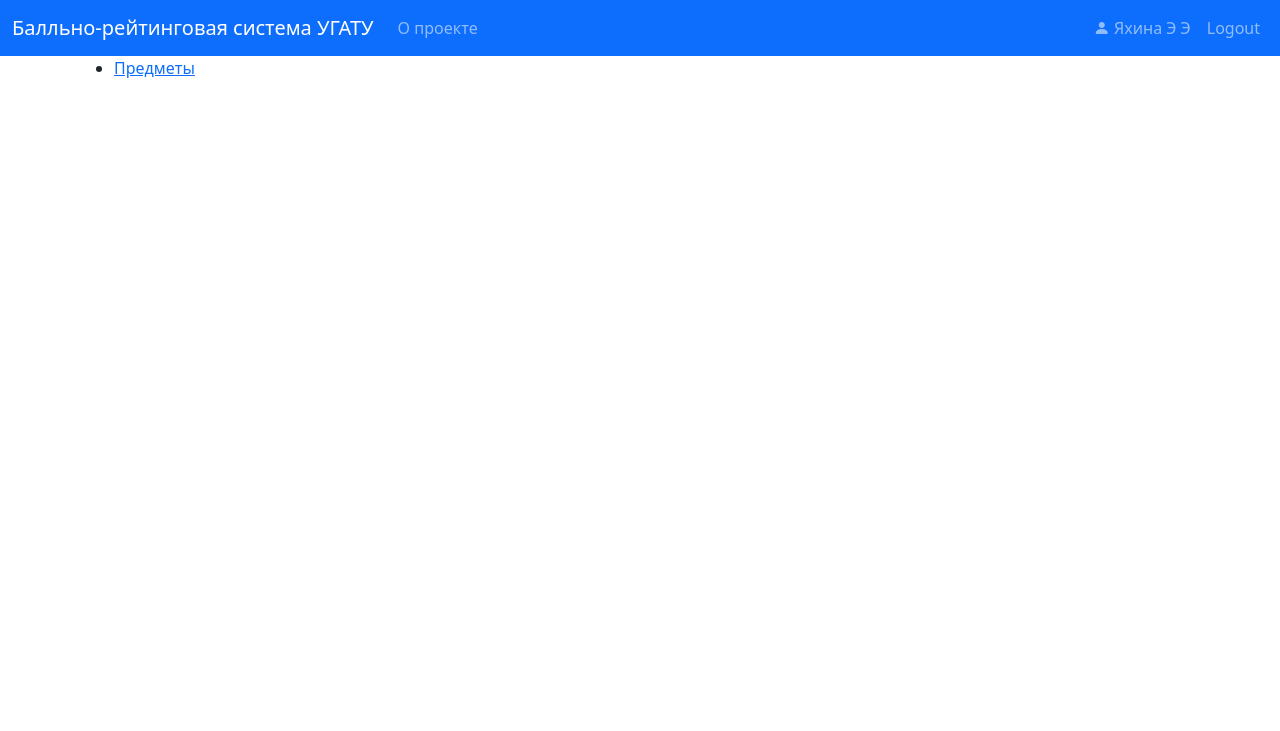
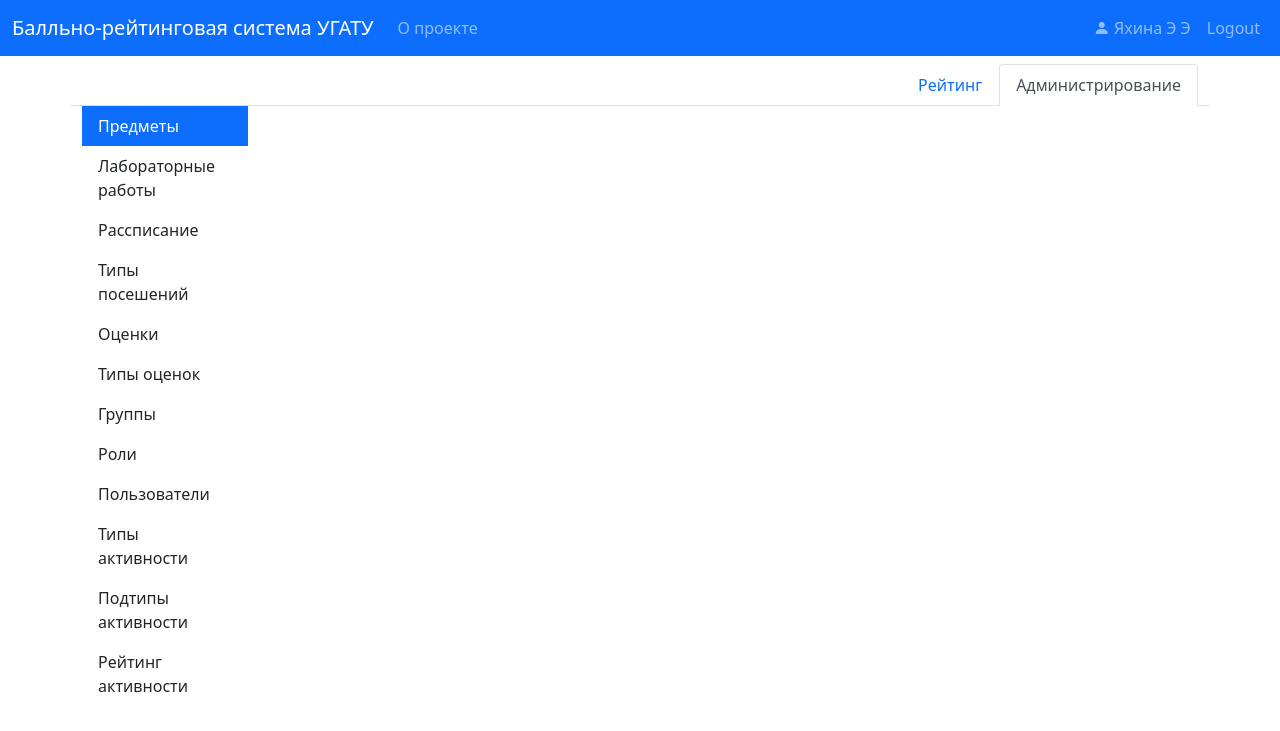
Before and after one commit to sumluxgirl/flaskProject, a Flask app: page /admin in a window 1280 px wide. Shown: the top 731 px of the page. Run offline with Flask 2, Linux system fonts and the light colour scheme; a user stored in the database is signed in; some libraries are stand-ins or nearby versions.

Commit message:
begin admin page

```diff
--- a/pointraing/deans_office/routes.py
+++ b/pointraing/deans_office/routes.py
@@ -106,6 +106,62 @@ def activity_decline(activity_id, group_id, student_id):
 
 
 @deans_office.route('/admin')
+@deans_office.route('/admin/<string:entity>')
 @login_required
-def admin():
-    return render_template('admin.html')
+def admin(entity=None):
+    groups = [{
+        'name': 'Предметы',
+        'url': '#',
+        'id': 'subject'
+    }, {
+        'name': 'Лабораторные работы',
+        'url': '#',
+        'id': 'lab'
+    }, {
+        'name': 'Рассписание',
+        'url': '#',
+        'id': 'attendance'
+    }, {
+        'name': 'Типы посешений',
+        'url': '#',
+        'id': 'attendance_type'
+    }, {
+        'name': 'Оценки',
+        'url': '#',
+        'id': 'grade'
+    }, {
+        'name': 'Типы оценок',
+        'url': '#',
+        'id': 'type_grade'
+    }, {
+        'name': 'Группы',
+        'url': '#',
+        'id': 'group'
+    }, {
+        'name': 'Роли',
+        'url': '#',
+        'id': 'role'
+    }, {
+        'name': 'Пользователи',
+        'url': '#',
+        'id': 'user'
+    }, {
+        'name': 'Типы активности',
+        'url': '#',
+        'id': 'activity_type'
+    }, {
+        'name': 'Подтипы активности',
+        'url': '#',
+        'id': 'activity_sub_type'
+    }, {
+        'name': 'Рейтинг активности',
+        'url': '#',
+        'id': 'rate_activity'
+    }]
+    if not entity:
+        entity = groups[0]['id']
+    return render_template('admin.html',
+                           title='Администрирование',
+                           entity=entity,
+                           groups=groups,
+                           active_tab='admin')
--- a/pointraing/deans_office/templates/admin.html
+++ b/pointraing/deans_office/templates/admin.html
@@ -1,8 +1,12 @@
-{% extends "layout.html" %}
-{% block content %}
-    <ul>
-        <li>
-            <a href="#">Предметы</a>
-        </li>
-    </ul>
+{% from 'macros.html' import listItem %}
+{% extends "base.html" %}
+{% block tab_content %}
+    <div class="col-md-2">
+        {% for item in groups %}
+            {{ listItem(item.name, url_for('deans_office.admin', entity=item.id), item.id == entity) }}
+        {% endfor %}
+    </div>
+    <div class="col-md-10">
+
+    </div>
 {% endblock %}
--- /dev/null
+++ b/pointraing/deans_office/templates/base.html
@@ -0,0 +1,16 @@
+{% from 'macros.html' import pageItem%}
+
+{% extends "layout.html" %}
+{% block content %}
+    <div class="row pt-2">
+        <ul class="nav nav-tabs justify-content-end">
+            {{ pageItem('Рейтинг',
+                        url_for('deans_office.rating', group_id=group_id),
+                        active_tab == 'rating') }}
+            {{ pageItem('Администрирование',
+                        url_for('deans_office.admin'),
+                        active_tab == 'admin') }}
+        </ul>
+        {% block tab_content %}{% endblock %}
+    </div>
+{% endblock %}
```
Also changed, not shown: pointraing/deans_office/templates/rating.html (+3 -13 lines), pointraing/site.db.
